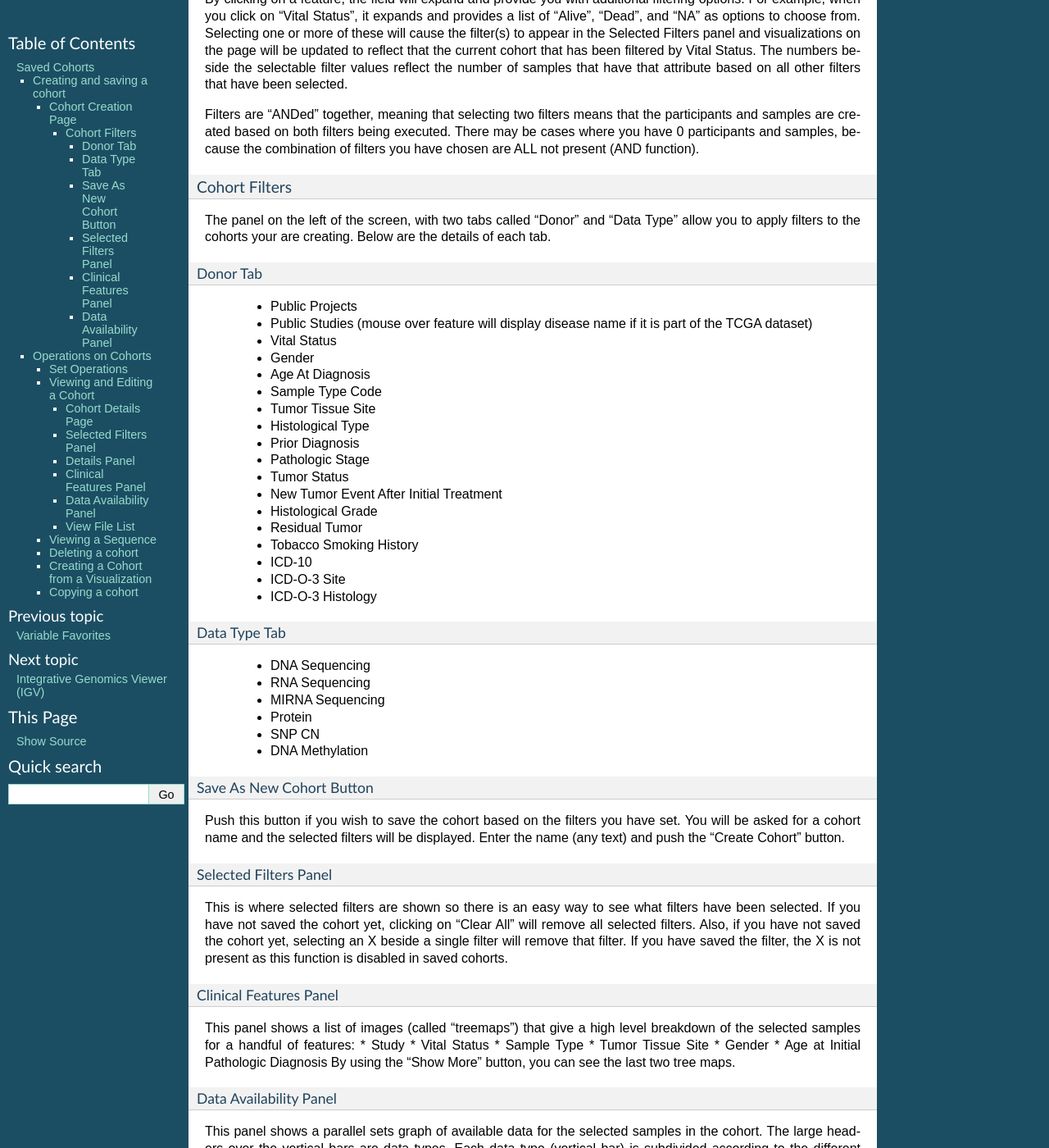
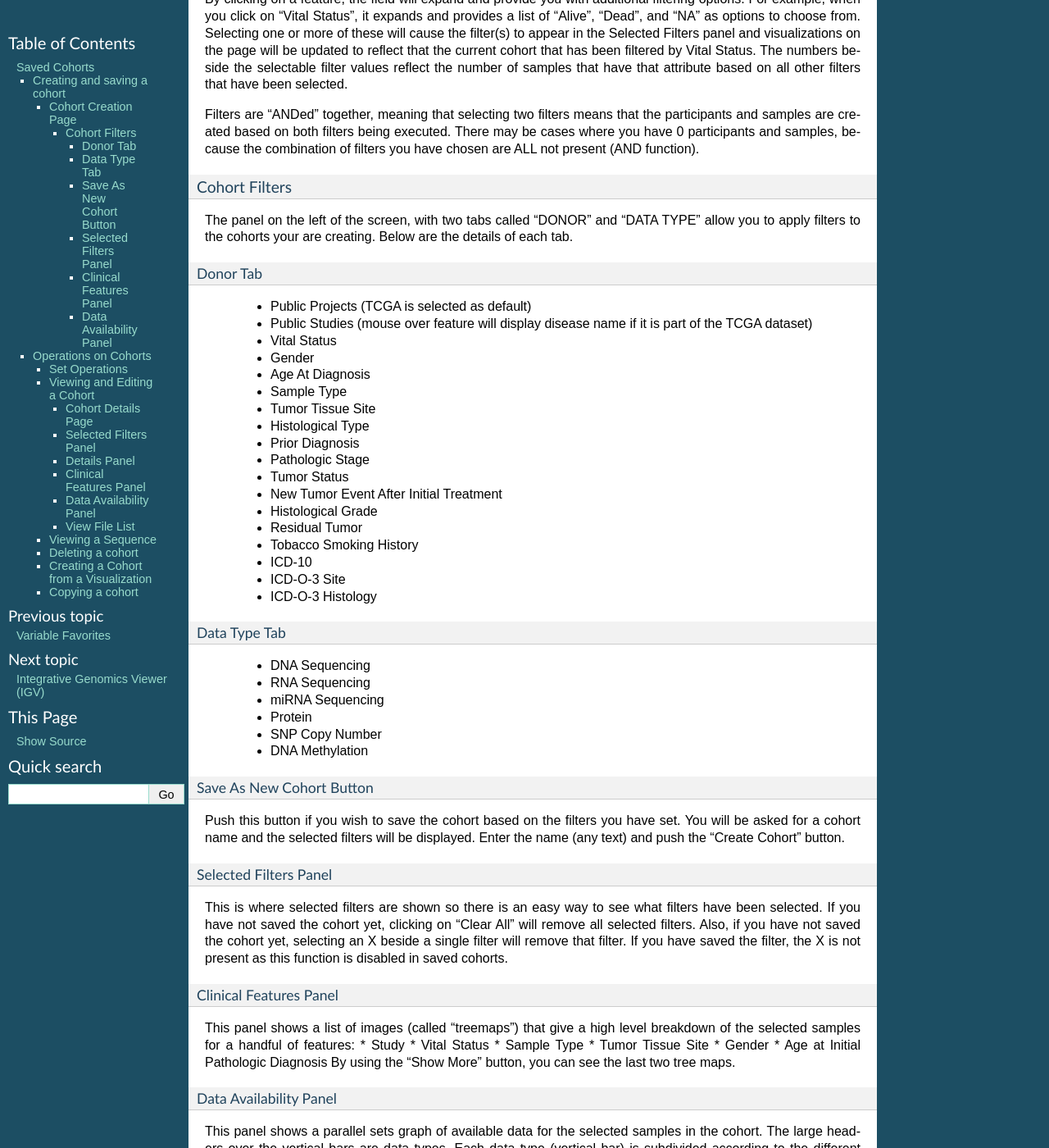
Before and after one commit to isb-cgc/readthedocs, a Sphinx documentation site: the page built from docs/source/sections/webapp/Saved-Cohorts.rst, in a window 1280 px wide and 1400 px high, scrolled down 564 px. Shown: the whole window at 82% size. Built offline with Sphinx 7.4.7, drawn with Linux system fonts in a browser that asks for light colours.

Commit message:
Update Saved-Cohorts.rst

```diff
--- a/docs/source/sections/webapp/Saved-Cohorts.rst
+++ b/docs/source/sections/webapp/Saved-Cohorts.rst
@@ -34,17 +34,17 @@ Filters are "ANDed" together, meaning that selecting two filters means that the
 
 Cohort Filters
 --------------
-The panel on the left of the screen, with two tabs called "Donor" and "Data Type" allow you to apply filters to the cohorts your are creating.  Below are the details of each tab.
+The panel on the left of the screen, with two tabs called "DONOR" and "DATA TYPE" allow you to apply filters to the cohorts your are creating.  Below are the details of each tab.
 
 Donor Tab
 ^^^^^^^^^^^^^^^^^^^^^^^^
 
-    * Public Projects
+    * Public Projects (TCGA is selected as default)
     * Public Studies (mouse over feature will display disease name if it is part of the TCGA dataset)
     * Vital Status
     * Gender
     * Age At Diagnosis
-    * Sample Type Code
+    * Sample Type
     * Tumor Tissue Site
     * Histological Type
     * Prior Diagnosis
@@ -63,9 +63,9 @@ Data Type Tab
 
     * DNA Sequencing
     * RNA Sequencing
-    * MIRNA Sequencing
+    * miRNA Sequencing
     * Protein
-    * SNP CN
+    * SNP Copy Number
     * DNA Methylation
 
 Save As New Cohort Button
```
